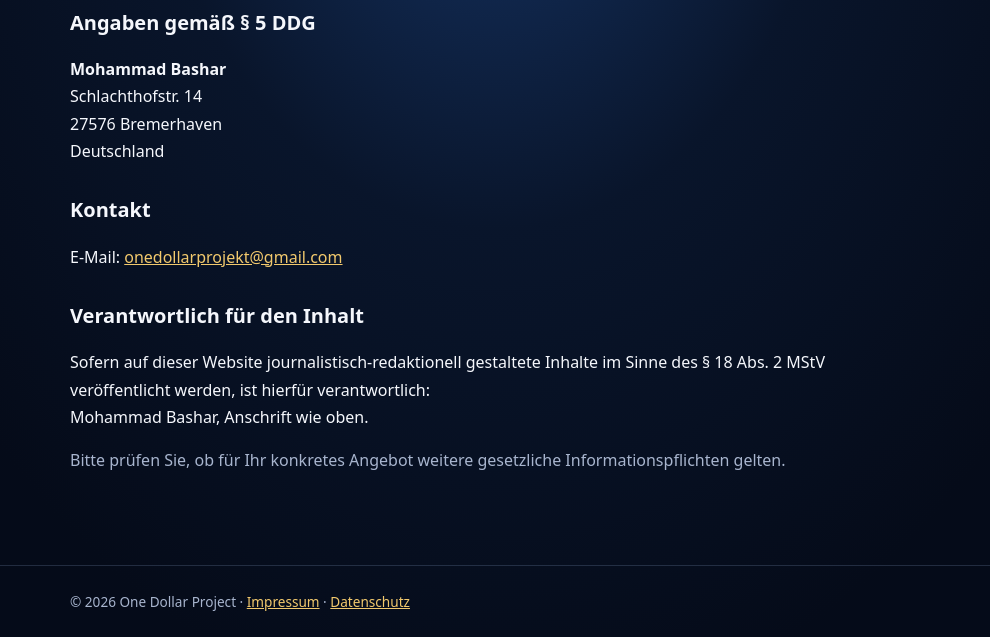
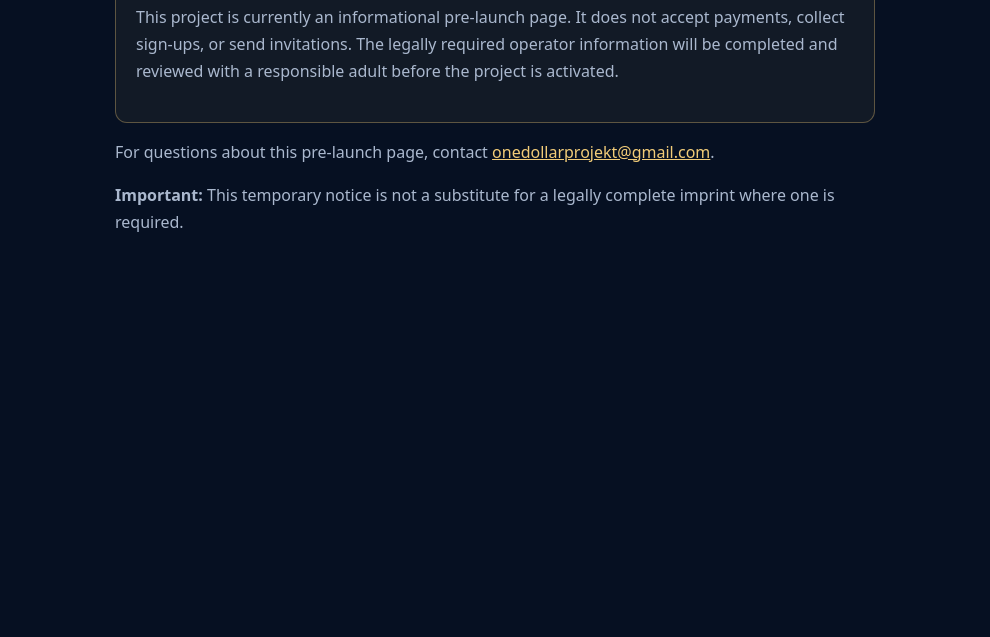
Before and after one commit to onedollarprojekt/onedollarprojekt.github.io, a plain HTML site: page impressum.html in a window 1280 px wide. Shown: the part 244-881 px from the top of the page, without its empty margins (145-1135 px from the left). After the commit the page ends 800 px from the top, so only its background shows below. Drawn offline with Linux system fonts and the light colour scheme.

Commit message:
Replace exposed personal address with temporary pre-launch legal notice

```diff
--- a/impressum.html
+++ b/impressum.html
@@ -1,15 +1 @@
-<!doctype html>
-<html lang="de"><head><meta charset="utf-8"><meta name="viewport" content="width=device-width, initial-scale=1"><meta name="theme-color" content="#050b19"><title>Impressum — One Dollar Project</title><style>
-:root{--bg:#050b19;--panel:#0b1730;--gold:#f2c96d;--text:#f5f7fc;--muted:#a8b5ce;--line:rgba(180,205,255,.17)}*{box-sizing:border-box}body{margin:0;background:radial-gradient(ellipse at top,#17376a 0%,#09152b 38%,var(--bg) 78%);color:var(--text);font:16px/1.7 system-ui,-apple-system,"Segoe UI",sans-serif}.wrap{width:min(850px,calc(100% - 36px));margin:0 auto}.nav{padding:25px 0;border-bottom:1px solid var(--line);display:flex;justify-content:space-between;gap:15px;flex-wrap:wrap}.brand{font-weight:850;letter-spacing:.1em}.brand span{color:var(--gold)}a{color:var(--gold)}main{padding:55px 0 75px}h1{font-size:clamp(2rem,5vw,3.3rem);line-height:1.1;margin:10px 0 25px;letter-spacing:-.04em}.kicker{color:var(--gold);font-size:.75rem;font-weight:800;letter-spacing:.18em;text-transform:uppercase}.panel{background:#0b1730d9;border:1px solid var(--line);border-radius:16px;padding:25px;margin:24px 0}.muted{color:var(--muted)}h2{font-size:1.25rem;margin-top:28px}footer{border-top:1px solid var(--line);padding:24px 0;color:var(--muted);font-size:.85rem}
-</style></head>
-<body><header class="wrap nav"><a class="brand" href="index.html">ONE <span>DOLLAR</span> PROJECT</a><a href="index.html">← Zur Startseite</a></header>
-<main class="wrap">
-<div class="kicker">Rechtliche Angaben</div><h1>Impressum</h1>
-<h2>Angaben gemäß § 5 DDG</h2>
-<p><strong>Mohammad Bashar</strong><br>Schlachthofstr. 14<br>27576 Bremerhaven<br>Deutschland</p>
-<h2>Kontakt</h2><p>E-Mail: <a href="mailto:onedollarprojekt@gmail.com">onedollarprojekt@gmail.com</a></p>
-<h2>Verantwortlich für den Inhalt</h2>
-<p>Sofern auf dieser Website journalistisch-redaktionell gestaltete Inhalte im Sinne des § 18 Abs. 2 MStV veröffentlicht werden, ist hierfür verantwortlich:<br>Mohammad Bashar, Anschrift wie oben.</p>
-<p class="muted">Bitte prüfen Sie, ob für Ihr konkretes Angebot weitere gesetzliche Informationspflichten gelten.</p>
-</main>
-<footer><div class="wrap">© 2026 One Dollar Project · <a href="impressum.html">Impressum</a> · <a href="datenschutz.html">Datenschutz</a></div></footer></body></html>
+<!doctype html><html lang="en"><head><meta charset="utf-8"><meta name="viewport" content="width=device-width,initial-scale=1"><title>Legal information — The 1€ Experiment</title><style>body{margin:0;background:#061022;color:#f7f8fc;font:16px/1.7 system-ui;padding:40px 20px}.wrap{max-width:760px;margin:auto}a{color:#f2cc78}h1{font-size:2.4rem}p{color:#aab8ce}.notice{padding:20px;border:1px solid #f2cc7855;border-radius:12px;background:#f2cc780d}</style></head><body><main class="wrap"><a href="index.html">← Back to the experiment</a><h1>Legal information</h1><div class="notice"><strong>Pre-launch notice</strong><p>This project is currently an informational pre-launch page. It does not accept payments, collect sign-ups, or send invitations. The legally required operator information will be completed and reviewed with a responsible adult before the project is activated.</p></div><p>For questions about this pre-launch page, contact <a href="mailto:onedollarprojekt@gmail.com">onedollarprojekt@gmail.com</a>.</p><p><strong>Important:</strong> This temporary notice is not a substitute for a legally complete imprint where one is required.</p></main></body></html>
```
